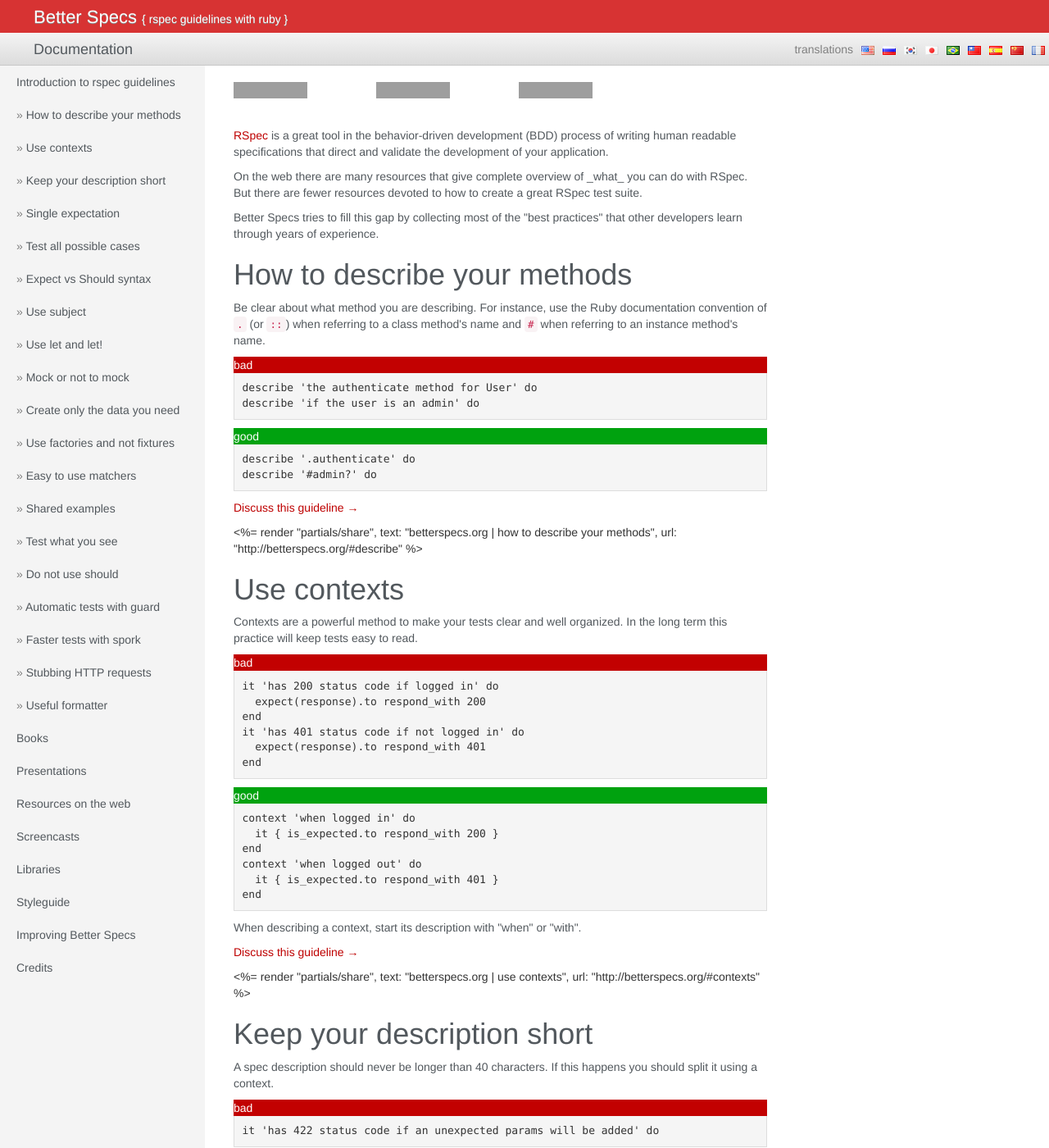
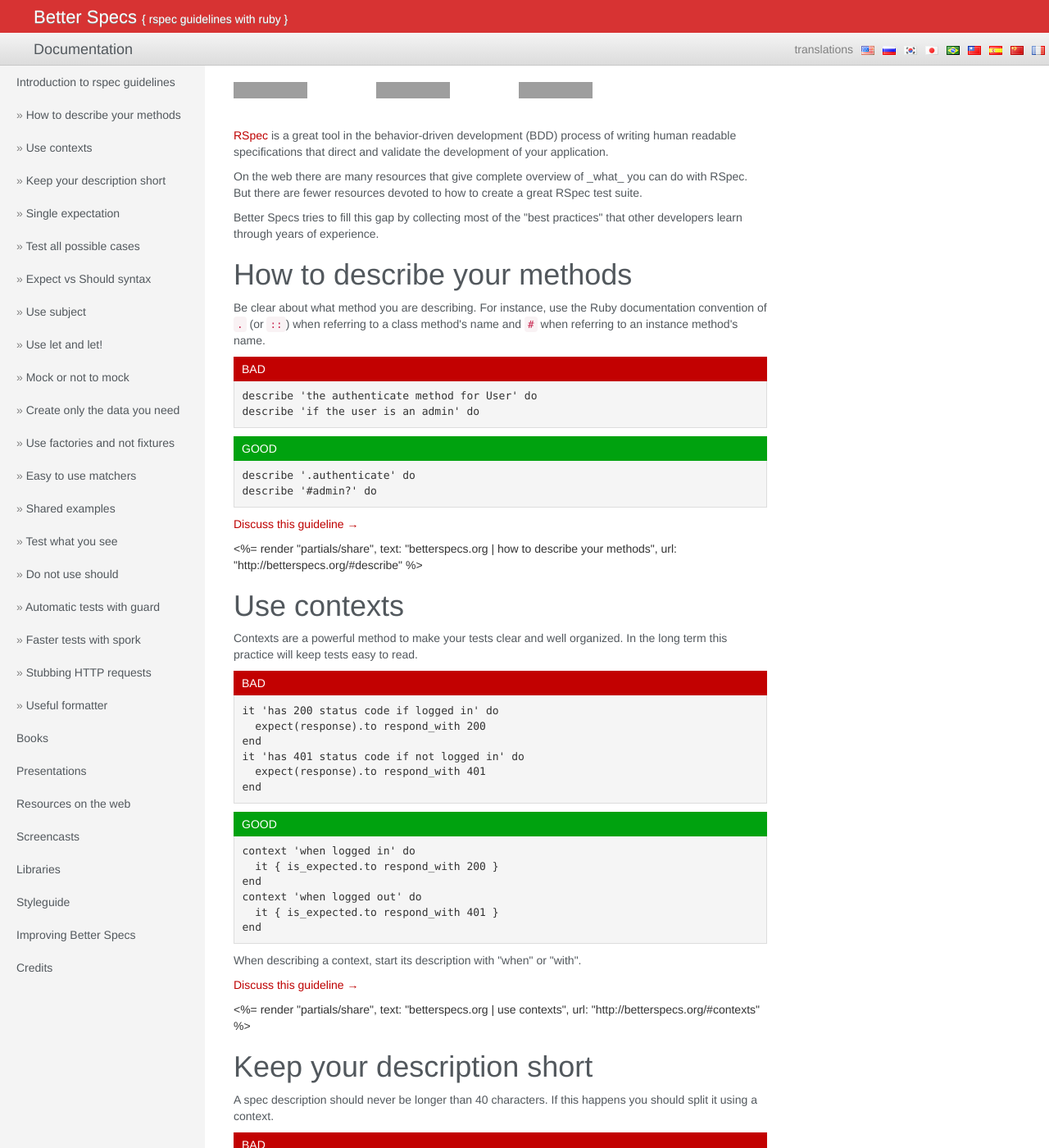
Before and after one commit to akz92/akz92.github.io, a Jekyll site: the page built from index.html, in a window 1280 px wide and 1400 px high. Shown: the whole window at 82% size. Built offline with Jekyll 4.4.1, drawn with Linux system fonts in a browser that asks for light colours; grey boxes are pictures that could not be loaded.

Commit message:
Update custom.css

```diff
--- a/css/custom.css
+++ b/css/custom.css
@@ -26,17 +26,18 @@
 
 p.correct {
   background: #00a20f;
-  color: white;
 }
 
 p.wrong {
   background: #C20101;
-  color: white;
 }
 
 p.correct,
 p.wrong {
   margin: 0;
+  color: white;
+  text-transform: uppercase;
+  padding: 5px 10px 5px 10px;
 }
 
 pre {
```
